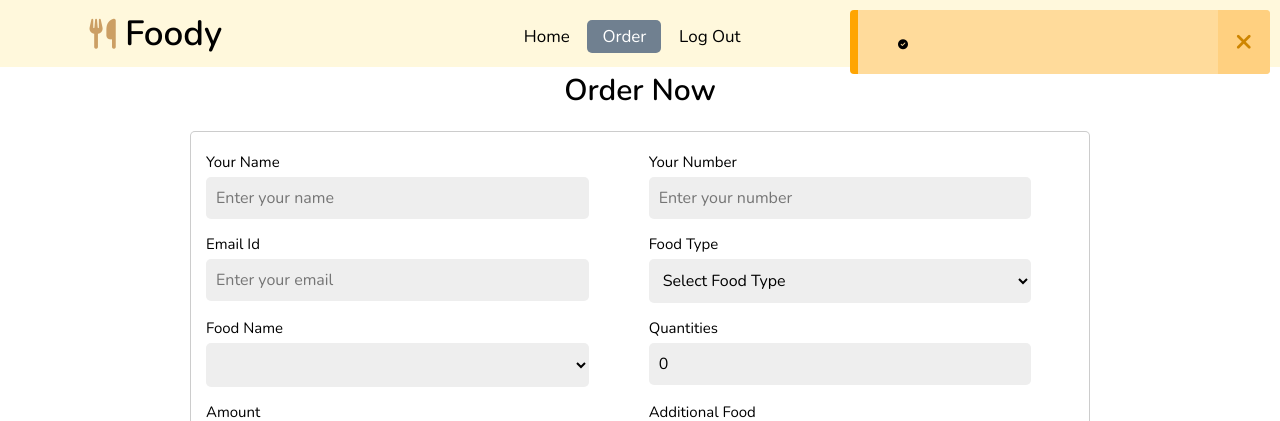
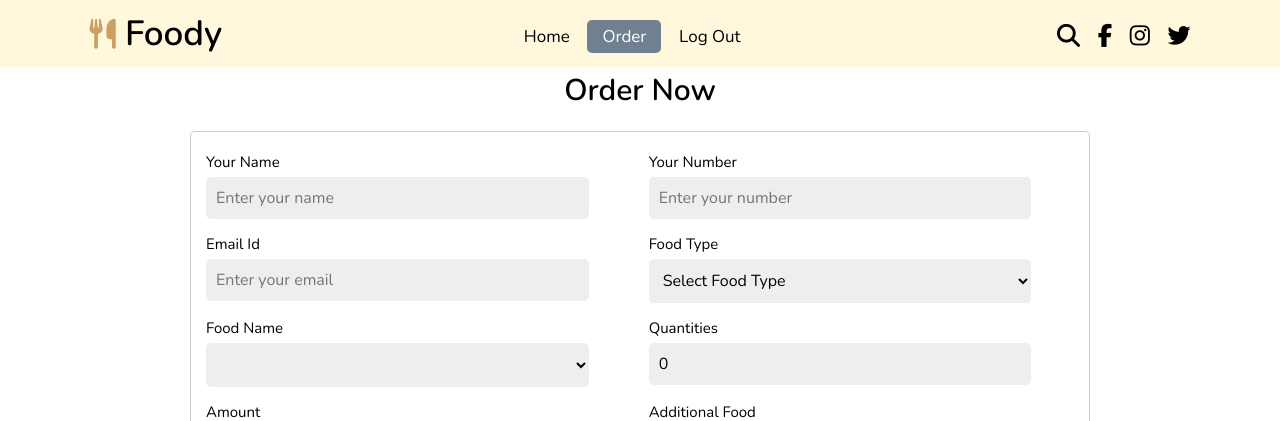
Before and after one commit to Tusharyadav147/Food-Ordering-System-Website-Using-Flask, a Flask app: template templates/Order.html in a window 1280 px wide. Shown: the top 421 px of the page. Run offline with Flask 2, Linux system fonts and the light colour scheme; the template is opened without the code that fills it, so the values that code supplies are empty; some libraries are stand-ins or nearby versions.

Commit message:
flask change

```diff
--- a/static/order.css
+++ b/static/order.css
@@ -44,88 +44,7 @@ html{
      --grey_qo: 'Grey_Qo', cursive;
      --Rubik: 'Rubik', cursive;
 }
-.alert{
-    background: #ffdb9b;
-    padding: 20px 40px;
-    min-width: 420px;
-    position: absolute;
-    right: 0;
-    top: 10px;
-    border-radius: 4px;
-    border-left: 8px solid #ffa502;
-    overflow: hidden;
-    opacity: 0;
-    pointer-events: none;
-  }
-  .alert.showAlert{
-    opacity: 1;
-    pointer-events: auto;
-  }
-  .alert.show{
-    animation: show_slide 1s ease forwards;
-  }
-  @keyframes show_slide {
-    0%{
-      transform: translateX(100%);
-    }
-    40%{
-      transform: translateX(-10%);
-    }
-    80%{
-      transform: translateX(0%);
-    }
-    100%{
-      transform: translateX(-10px);
-    }
-  }
-  .alert.hide{
-    display: none;
-    animation: hide_slide 1s ease forwards;
-  }
-  @keyframes hide_slide {
-    0%{
-      transform: translateX(-10px);
-    }
-    40%{
-      transform: translateX(0%);
-    }
-    80%{
-      transform: translateX(-10%);
-    }
-    100%{
-      transform: translateX(100%);
-    }
-  }
-  .alert .fa-exclamation-circle{
-    position: absolute;
-    left: 20px;
-    top: 50%;
-    transform: translateY(-50%);
-    color: #ce8500;
-    font-size: 30px;
-  }
-  .alert .msg{
-    padding: 0 20px;
-    font-size: 18px;
-    color: #ce8500;
-  }
-  .alert .close-btn{
-    position: absolute;
-    right: 0px;
-    top: 50%;
-    transform: translateY(-50%);
-    background: #ffd080;
-    padding: 20px 18px;
-    cursor: pointer;
-  }
-  .alert .close-btn:hover{
-    background: #ffc766;
-  }
-  .alert .close-btn .fas{
-    color: #ce8500;
-    font-size: 22px;
-    line-height: 40px;
-  }
+
 /* Font style code */
 section{
     padding:2rem 9%;
--- a/templates/Order.html
+++ b/templates/Order.html
@@ -13,15 +13,6 @@
 <body>
     <!-- Navbar Section -->
     <header>
-        {% if error != 0 %}
-            <div id="alert" class="alert show showAlert">
-                <span class="fas fa-check-circle" ></span>
-                <span class="msg">{{error}}</span>
-                <div class="close-btn" id= "close-btn">
-                    <span class="fas fa-times"></span>
-                </div>
-            </div>
-        {%endif%}
         <a href="/welcome" class="logo">
             <i class="fas fa-utensils"></i>
             Foody
```
